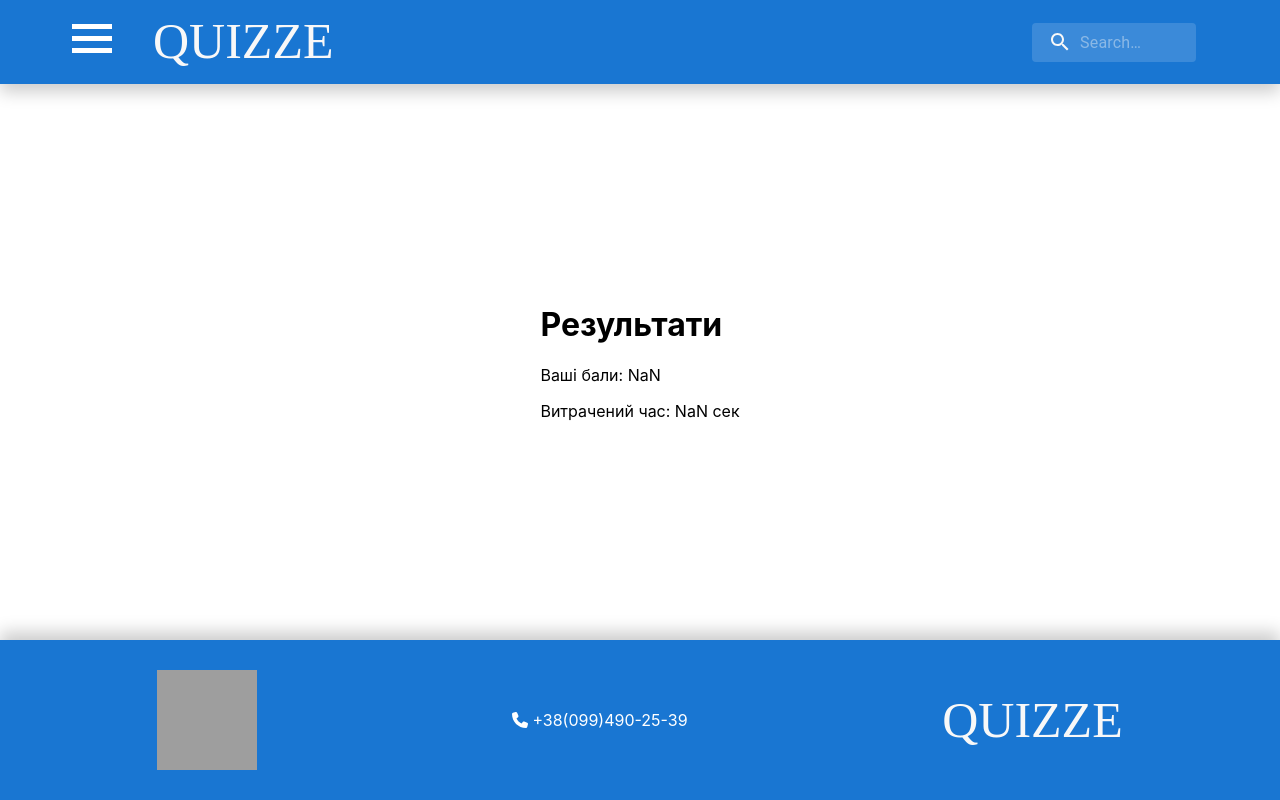
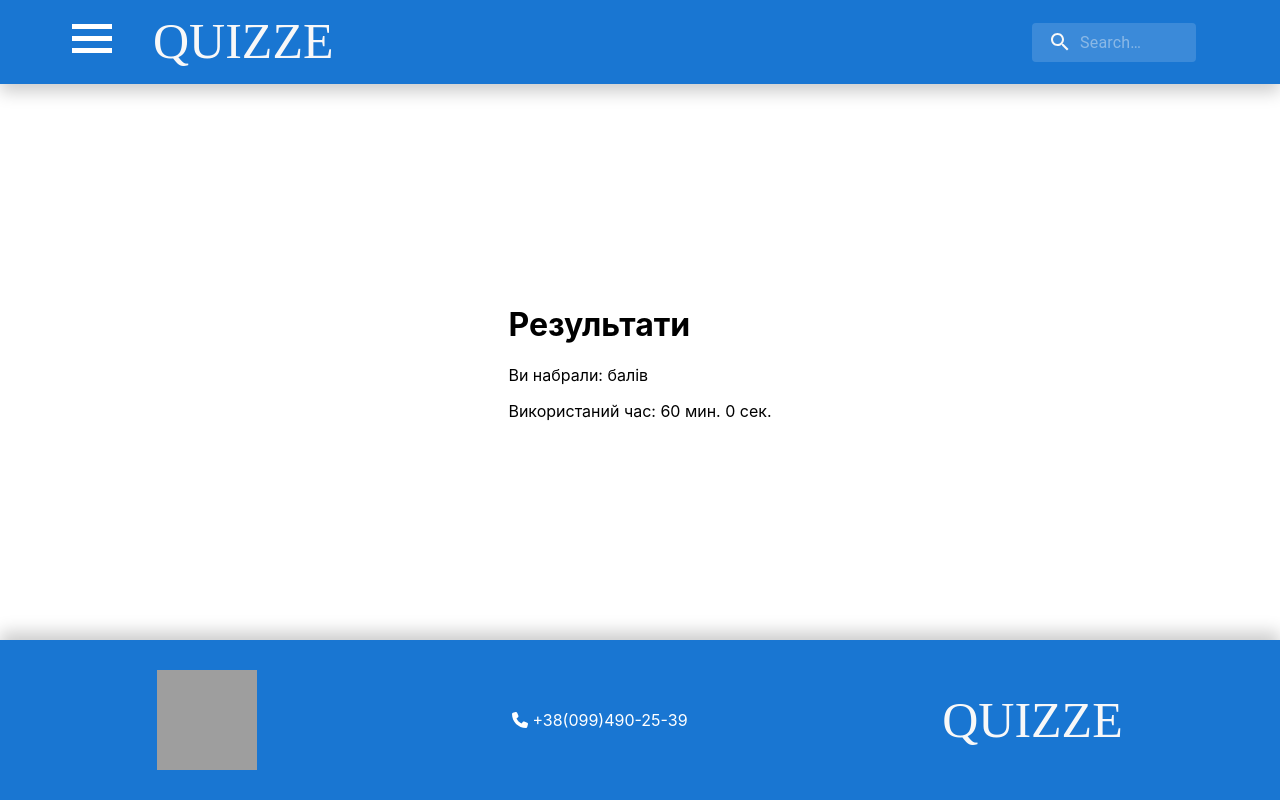
Before and after one commit to Nickolas7711/react-intro, a React (Create React App) app: page /results in a window 1280 px wide. Built offline with nearby package versions, Linux system fonts and the light colour scheme; grey boxes are pictures that could not be loaded.

Commit message:
question

```diff
--- a/src/components/Footer/styled.js
+++ b/src/components/Footer/styled.js
@@ -18,4 +18,5 @@ export const FooterContent = styled('div')(() => ({
   flexDirection: 'row',
   justifyContent: 'space-around',
   alignItems: 'center',
+  flexWrap: 'wrap',
 }));
--- a/src/components/StartQuestion/StartQuestion.jsx
+++ b/src/components/StartQuestion/StartQuestion.jsx
@@ -6,8 +6,8 @@ export default function StartQuestion() {
 
   return (
     <div>
-      <img alt='зображення вікторини' />
-      <h1>Сторінка старту вікторини для {quizz}</h1>
+      <img alt='Зображення вікторини' />
+      <h1>Сторінка старту вікторини</h1>
         <Link to={`/quizzQuestion/${quizz}`}><button>Почати вікторину</button></Link>
     </div>
   );
--- a/src/pages/Questions/Question.jsx
+++ b/src/pages/Questions/Question.jsx
@@ -2,7 +2,7 @@ import React, { useCallback, useEffect, useState } from 'react';
 import { useParams, useNavigate } from 'react-router-dom';
 import Loading from '../../components/Loading';
 import { questions } from '../../api/questions';
-import { QuestionIneer, Questions } from './styled';
+import { QuestImages, QuestionIneer, Questions } from './styled';
 import NotFound from '../../components/NotFound/NotFound';
 
 export default function Question() {
@@ -12,8 +12,9 @@ export default function Question() {
   const [error, setError] = useState('');
   const [currentQuestionIndex, setCurrentQuestionIndex] = useState(0);
   const [correctAnswersCount, setCorrectAnswersCount] = useState(0);
-  const [totalTime, setTotalTime] = useState(0);
+  const [totalTime, setTotalTime] = useState(60 * 60);
   const navigate = useNavigate();
+  const [img, setImg] = useState('');
 
   const fetchQuestionList = useCallback(async () => {
     setLoading(true);
@@ -21,6 +22,7 @@ export default function Question() {
     try {
       const response = await questions.get(quizz.toLowerCase().replaceAll(' ', ''));
       setQuestionList(response);
+      setImg(response[0]?.img);
     } catch (err) {
       setError(<NotFound />);
     } finally {
@@ -32,23 +34,22 @@ export default function Question() {
     fetchQuestionList();
   }, [fetchQuestionList]);
 
-  const startTimer = () => {
-    const startTime = Date.now();
-
-    return setInterval(() => {
-      const currentTime = Date.now();
-      const elapsedTime = Math.floor((currentTime - startTime) / 1000);
-      setTotalTime(elapsedTime);
+  useEffect(() => {
+    const intervalId = setInterval(() => {
+      setTotalTime((prevTime) => {
+        if (prevTime <= 0) {
+          clearInterval(intervalId);
+          navigate(`/results?score=${correctAnswersCount}&time=0`);
+          return 0;
+        }
+        return prevTime - 1;
+      });
     }, 1000);
-  };
-
-  useEffect(() => {
-    const intervalId = startTimer();
 
     return () => {
       clearInterval(intervalId);
     };
-  }, []);
+  }, [correctAnswersCount, navigate]);
 
   const handleNextQuestion = () => {
     if (currentQuestionIndex < questionList.length - 1) {
@@ -73,22 +74,26 @@ export default function Question() {
   if (error) return <p>{error}</p>;
 
   const currentQuestion = questionList[currentQuestionIndex];
+  const minutes = Math.floor(totalTime / 60);
+  const seconds = totalTime % 60;
 
   return (
     <Questions>
-      <img src='img' alt='Зображення вікторини' />
+      <QuestImages>
+        <img src={img} alt='Зображення вікторини' />
+      </QuestImages>
       <div className="timer">
-        Час виконання: {totalTime} сек.
+        Час до завершення: {minutes} хв. {seconds} сік.
       </div>
       <h2>{currentQuestion.quizzName}</h2>
       <h1>{currentQuestion.questions[0]?.question}</h1>
       <QuestionIneer>
         {currentQuestion.answers[0]
-        && Object.values(currentQuestion.answers[0]).map((answer, index) => (
-            <li key={index} onClick={() => handleAnswerClick(answer)}>
-              {answer}
-            </li>
-        ))}
+          && Object.values(currentQuestion.answers[0]).map((answer, index) => (
+              <li key={index} onClick={() => handleAnswerClick(answer)}>
+                {answer}
+              </li>
+          ))}
       </QuestionIneer>
     </Questions>
   );
--- a/src/pages/Questions/styled.js
+++ b/src/pages/Questions/styled.js
@@ -1,33 +1,45 @@
 import styled from 'styled-components';
-
-export const Questions = styled('ul')(() => ({
-  display: 'flex',
-  flexDirection: 'column',
-  alignItems: 'center',
-  width: '60vw',
-  height: '60vw',
-  gap: '20px',
-  textAlign: 'center',
-}));
 
 export const QuestionIneer = styled('div')(() => ({
   display: 'flex',
   flexDirection: 'column',
   gap: '10px',
-  width: '400px',
+  width: '100%',
   height: 'auto',
   textAlign: 'left',
 
   li: {
     background: 'rgba(158, 234, 239, 0.57)',
     listStyleType: 'none',
-    padding: '10px',
-    borderRadius: '10px',
-    fontSize: '20px',
+    padding: '15px',
+    borderRadius: '20px',
+    fontSize: '25px',
     cursor: 'pointer',
   },
 
   'li:hover': {
     background: 'green',
+    color: 'white',
   },
 }));
+
+export const QuestImages = styled('div')(() => ({
+  img: {
+    width: '50vw',
+    height: '30vw',
+    borderRadius: '20px',
+    boxShadow: '0 20px 16px -16px rgba(0,0,0,0.6)',
+  },
+
+}));
+
+export const Questions = styled('div')(() => ({
+  display: 'flex',
+  flexDirection: 'column',
+  alignItems: 'center',
+  width: '60vw',
+  height: 'auto',
+  gap: '20px',
+  textAlign: 'center',
+  padding: '20px',
+}));
--- a/src/pages/continents/Result/Results.jsx
+++ b/src/pages/continents/Result/Results.jsx
@@ -1,19 +1,27 @@
 import React from 'react';
 import { useLocation } from 'react-router-dom';
 
-const Results = () => {
+function formatTime(seconds) {
+  if (seconds < 60) {
+    return `${seconds} сек.`;
+  }
+
+  const minutes = Math.floor(seconds / 60);
+  const remainingSeconds = seconds % 60;
+  return `${minutes} мин. ${remainingSeconds} сек.`;
+}
+
+export default function Results() {
   const location = useLocation();
   const searchParams = new URLSearchParams(location.search);
-  const score = parseInt(searchParams.get('score'), 10);
-  const time = parseInt(searchParams.get('time'), 10);
+  const score = searchParams.get('score');
+  const time = searchParams.get('time');
 
   return (
-    <div className="results-container">
+    <div>
       <h1>Результати</h1>
-      <p>Ваші бали: {score}</p>
-      <p>Витрачений час: {time} сек</p>
+      <p>Ви набрали: {score} балів</p>
+      <p>Використаний час: {formatTime(3600 - time)}</p>
     </div>
   );
-};
-
-export default Results;
+}
--- a/src/style.js
+++ b/src/style.js
@@ -20,6 +20,7 @@ export const MainGrid = styled(Grid)(() => ({
   padding: '30px',
   backgroundColor: 'white',
   minHeight: '70%',
+  overflow: 'auto',
   alignItems: 'center',
 }));
 
@@ -30,7 +31,6 @@ export const Item = styled('div')(() => ({
   flexWrap: 'wrap',
   gap: '30px',
   height: 'auto',
-  width: 'auto',
 }));
 
 export const FooterGrid = styled(Grid)(() => ({
```
